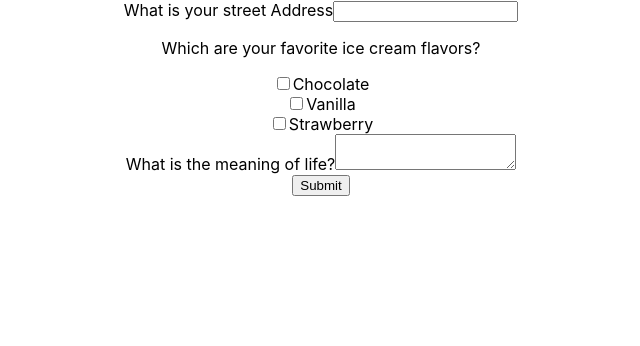
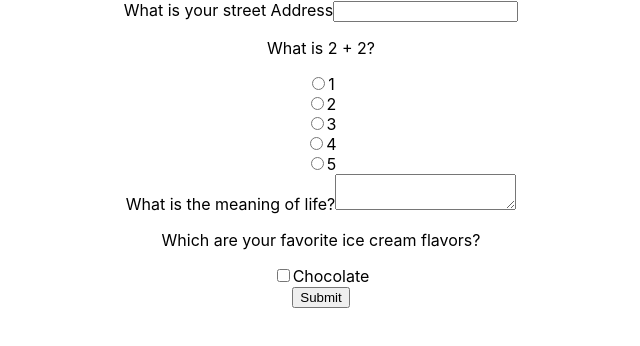
Before and after one commit to stevejd88/custom-form, a React (Create React App) app: page / in a window 1280 px wide. Shown: the top 346 px of the page, without its empty margins (319-959 px from the left). Built offline with nearby package versions, Linux system fonts and the light colour scheme.

Commit message:
Add Radio component

```diff
--- a/src/App.js
+++ b/src/App.js
@@ -4,22 +4,31 @@ import "./App.css";
 import FormInput from "./components/form-input/form-input.component";
 import TextArea from "./components/text-area/text-area.component";
 import Checkbox from "./components/checkbox/checkbox.component";
+import Radio from "./components/radio/radio.component";
 import Button from "./components/button/button.component";
 
 const initialState = {
   address: "",
-  meaning: ""
+  addition: "",
+  meaning: "",
+  chocolate: false,
+  vanilla: false,
+  strawberry: false
 };
 
 function App() {
   const [state, setState] = useState(initialState);
 
-  const { address, meaning } = state;
-  const iceCream = ["Chocolate", "Vanilla", "Strawberry"];
+  const { address, meaning, addition, chocolate, vanilla, strawberry } = state;
+  const radioOptions = ["1", "2", "3", "4", "5"];
 
   const onChange = (e) => {
     setState({ ...state, [e.target.name]: e.target.value });
     console.log(e.target.value);
+  };
+
+  const handleClick = (e) => {
+    setState({ ...state, [e.target.name]: !e.target.checked });
   };
 
   return (
@@ -33,11 +42,14 @@ function App() {
           type='text'
           onChange={onChange}
         />
-        <Checkbox
-          label='Which are your favorite ice cream flavors?'
-          options={iceCream}
-          type='checkbox'
+        <Radio
+          label='What is 2 + 2?'
+          options={radioOptions}
+          type='radio'
+          name='addition'
+          onChange={onChange}
         />
+
         <TextArea
           label='What is the meaning of life?'
           id='meaningOfLife'
@@ -45,6 +57,18 @@ function App() {
           value={meaning}
           onChange={onChange}
         />
+        <div className='check-group'>
+          <p>Which are your favorite ice cream flavors?</p>
+          <Checkbox
+            label='Chocolate'
+            type='checkbox'
+            id='chocolate'
+            name='chocolate'
+            checked={!!chocolate}
+            onchange={handleClick}
+          />
+        </div>
+
         <Button type='submit' label='Submit' />
       </form>
     </div>
--- a/src/components/checkbox/checkbox.component.jsx
+++ b/src/components/checkbox/checkbox.component.jsx
@@ -1,21 +1,10 @@
 import React from "react";
 
-const Checkbox = ({ label, options, type }) => {
+const Checkbox = ({ label, name, type, checked }) => {
   return (
     <div>
-      <p>{label}</p>
-      {options.map((option) => {
-        return (
-          <div className='option-group'>
-            <input
-              type={type}
-              id={option.toLowerCase()}
-              name={option.toLowerCase()}
-            />
-            <label for={option.toLowerCase()}>{option}</label>
-          </div>
-        );
-      })}
+      <input type={type} id={name} name={name} checked={checked} />
+      <label for={name}>{label}</label>
     </div>
   );
 };
--- /dev/null
+++ b/src/components/radio/radio.component.jsx
@@ -0,0 +1,25 @@
+import React from "react";
+
+const Radio = ({ label, name, options, type, onChange }) => {
+  return (
+    <div className='radio-group'>
+      <p>{label}</p>
+      {options.map((option) => {
+        return (
+          <div className='radio-group'>
+            <input
+              type={type}
+              id={option.toLowerCase()}
+              name={name}
+              value={option.toLowerCase()}
+              onChange={onChange}
+            />
+            <label for={option.toLowerCase()}>{option}</label>
+          </div>
+        );
+      })}
+    </div>
+  );
+};
+
+export default Radio;
```
